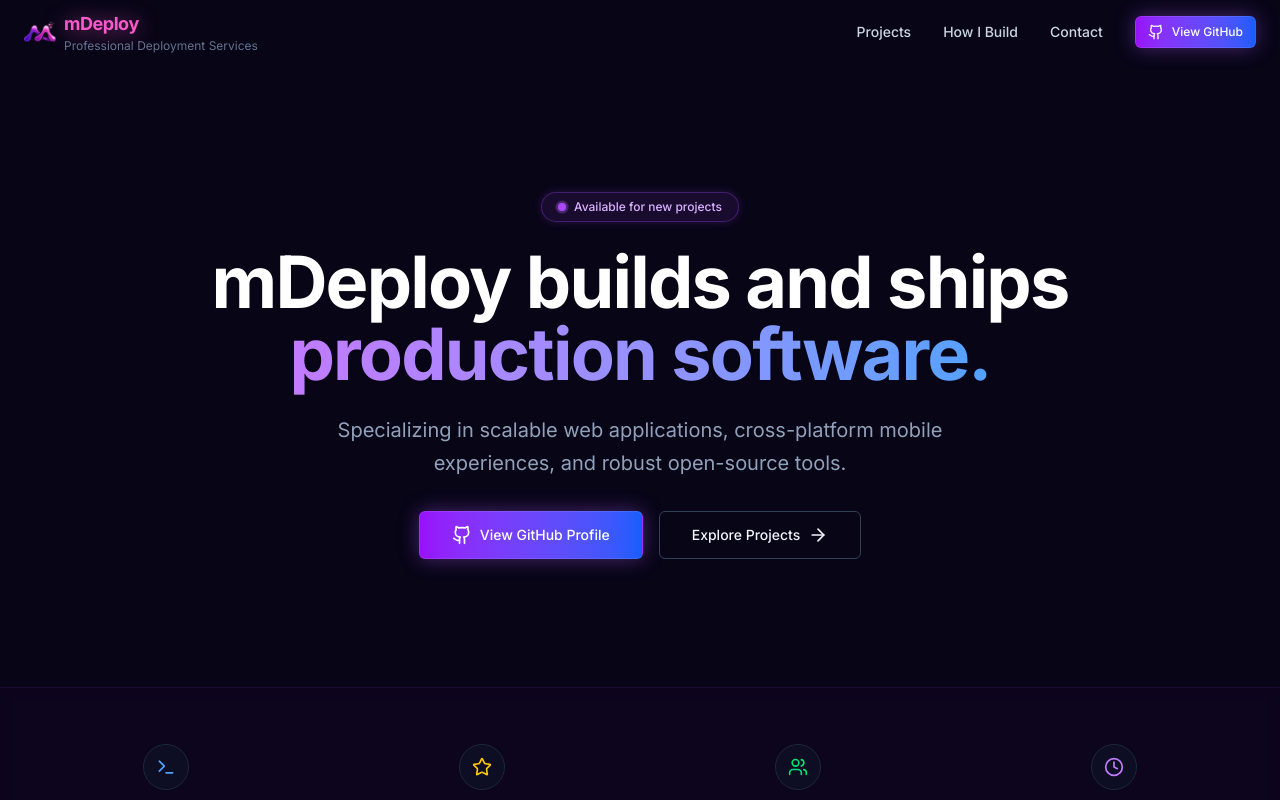
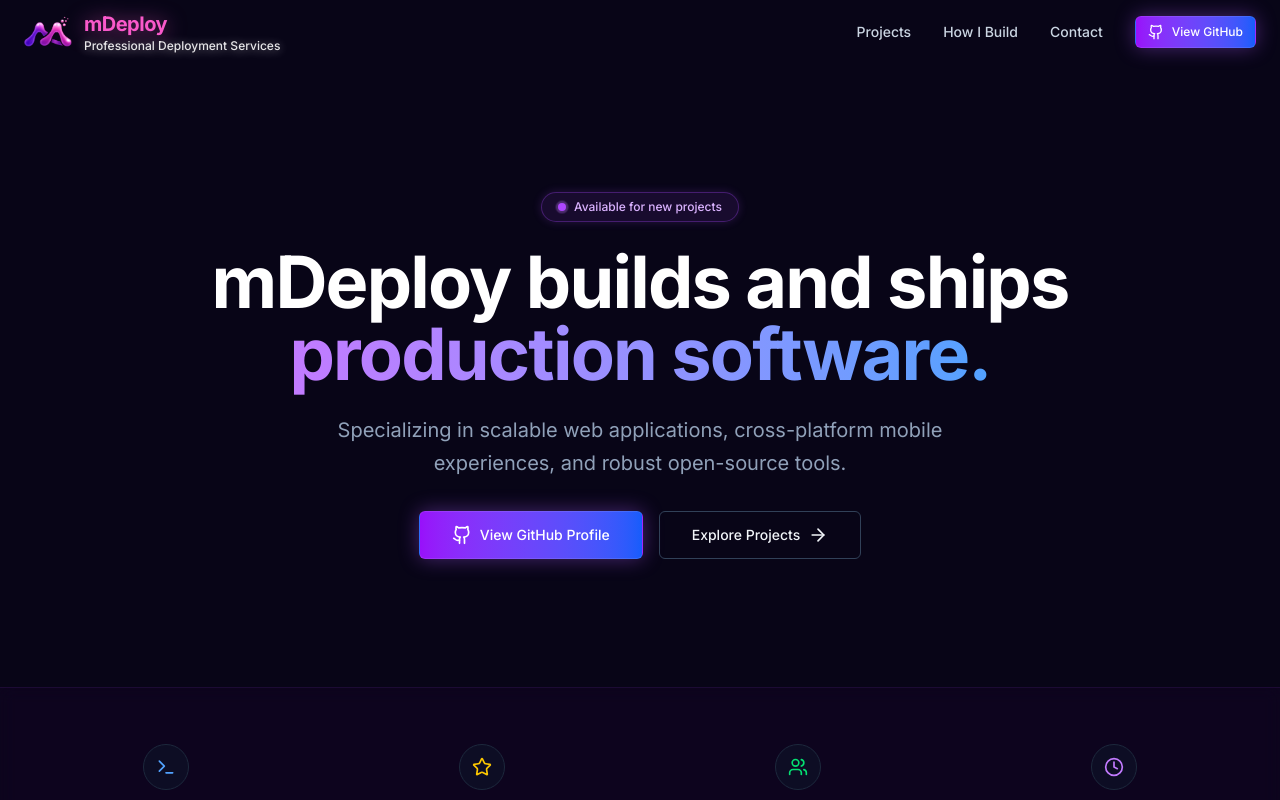
Before and after one commit to Jalal-Nasser/GitDeploy, a Next.js app: page / in a window 1280 px wide. Shown: the top 800 px of the page. Built offline with nearby package versions, Linux system fonts and the light colour scheme.

Commit message:
Increase logo size and add white glow to subtitle

```diff
--- a/app/page.tsx
+++ b/app/page.tsx
@@ -156,8 +156,8 @@ function Navbar() {
     return (
         <header className={`fixed top-0 w-full z-50 transition-all duration-300 ${scrolled ? "bg-[#080517]/80 backdrop-blur-md border-b border-purple-500/20 shadow-[0_0_15px_rgba(168,85,247,0.1)]" : "bg-transparent"}`}>
             <div className="container mx-auto px-4 md:px-6 h-16 flex items-center justify-between">
-                <Link href="/" className="flex items-center gap-2">
-                    <div className="relative w-8 h-8">
+                <Link href="/" className="flex items-center gap-3">
+                    <div className="relative w-12 h-12">
                         <Image
                             src="/logo.png"
                             alt="mDeploy Logo"
@@ -167,8 +167,8 @@ function Navbar() {
                         />
                     </div>
                     <div className="hidden leading-tight text-start md:block">
-                        <span className="text-lg font-bold tracking-tight text-[#f959ca] drop-shadow-[0_2px_10px_rgba(249,89,202,0.6)]">mDeploy</span>
-                        <span className="block text-xs text-slate-500 dark:text-slate-300">Professional Deployment Services</span>
+                        <span className="text-xl font-bold tracking-tight text-[#f959ca] drop-shadow-[0_2px_10px_rgba(249,89,202,0.6)]">mDeploy</span>
+                        <span className="block text-xs font-medium text-white drop-shadow-[0_1px_5px_rgba(255,255,255,0.5)] opacity-90">Professional Deployment Services</span>
                     </div>
                 </Link>
 
```
